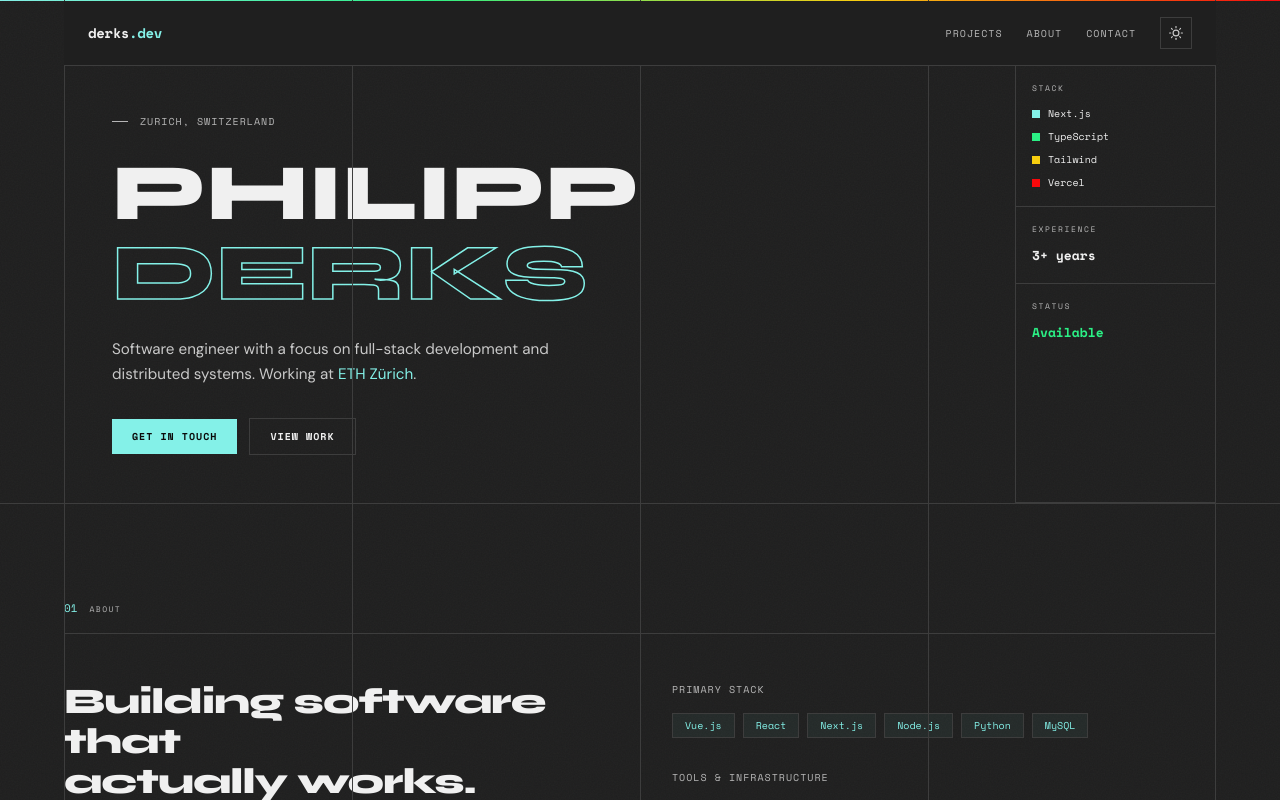
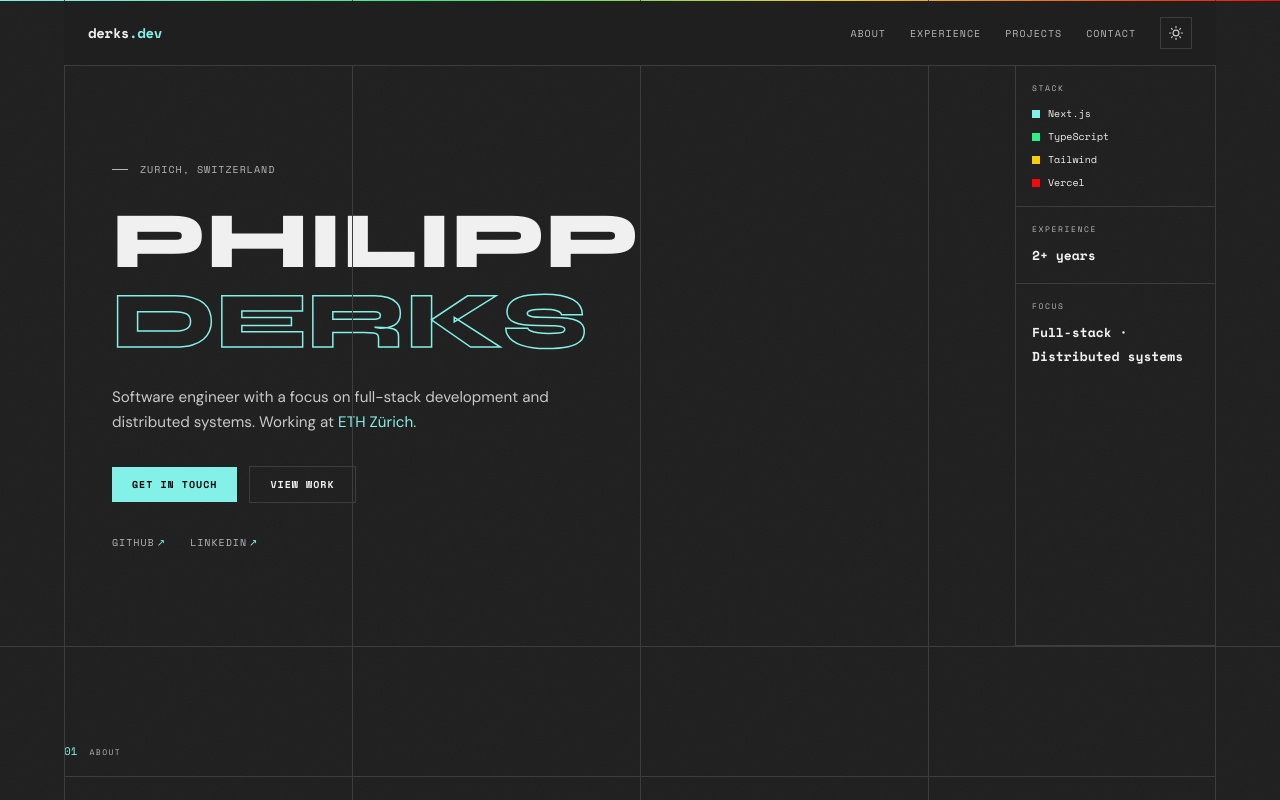
Before and after one commit to philderks/portfolio, a Next.js app: page / in a window 1280 px wide. Shown: the top 800 px of the page. Built offline with nearby package versions, Linux system fonts and the light colour scheme.

Commit message:
Refactor layout and components for improved clarity and responsiveness; update metadata, contact section, experience section, and hero component

```diff
--- a/src/app/layout.tsx
+++ b/src/app/layout.tsx
@@ -25,8 +25,8 @@ const dmSans = DM_Sans({
 });
 
 export const metadata: Metadata = {
-  title: "Philipp Derks",
-  description: "Software engineer portfolio — derks.dev",
+  title: "Philipp Derks | Portfolio",
+  description: "Software engineer portfolio — Philipp Derks",
 };
 
 export default function RootLayout({
@@ -37,7 +37,7 @@ export default function RootLayout({
   return (
     <html
       lang="en"
-      className={`${syne.variable} ${spaceMono.variable} ${dmSans.variable} scroll-smooth`}
+      className={`${syne.variable} ${spaceMono.variable} ${dmSans.variable} scroll-smooth scroll-pt-20`}
       suppressHydrationWarning
     >
       <body>
--- a/src/components/About.tsx
+++ b/src/components/About.tsx
@@ -17,7 +17,10 @@ const secondarySkills = [
 
 export function About() {
   return (
-    <section id="about" className="border-t border-border px-6 py-24">
+    <section
+      id="about"
+      className="scroll-mt-20 border-t border-border px-6 py-24"
+    >
       <div className="mx-auto max-w-6xl">
         <div className="flex items-baseline gap-3 border-b border-border pb-4 mb-12">
           <span className="font-mono text-[11px] text-cyan">01</span>
--- a/src/components/ContactSection.tsx
+++ b/src/components/ContactSection.tsx
@@ -1,21 +1,12 @@
+import { socialProfileLinks } from "@/data/social-links";
+
 const links = [
-  {
-    label: "GitHub",
-    href: "https://github.com/philderks",
-    ariaLabel: "GitHub profile",
-    external: true,
-  },
-  {
-    label: "LinkedIn",
-    href: "https://linkedin.com/in/philderks",
-    ariaLabel: "LinkedIn profile",
-    external: true,
-  },
+  ...socialProfileLinks.map((link) => ({ ...link, external: true as const })),
   {
     label: "hello@derks.dev",
     href: "mailto:hello@derks.dev",
     ariaLabel: "Send email",
-    external: false,
+    external: false as const,
   },
 ];
 
@@ -24,8 +15,9 @@ export function ContactSection() {
 
   return (
     <footer
+      id="contact"
       aria-label="Contact"
-      className="relative border-t border-border overflow-hidden"
+      className="relative border-t border-border overflow-hidden scroll-mt-20"
     >
       {/* Contact area */}
       <div className="relative mx-auto max-w-6xl px-6 py-16">
--- a/src/components/Footer.tsx
+++ b/src/components/Footer.tsx
@@ -4,7 +4,7 @@ export function Footer() {
   return (
     <footer className="border-t border-border px-6 py-8">
       <div className="mx-auto flex max-w-6xl items-center justify-between text-xs text-muted">
-        <span>&copy; {currentYear} derks.dev</span>
+        <span>&copy; {currentYear} Philipp Derks</span>
         <span>Zurich, CH</span>
       </div>
     </footer>
--- a/src/components/Hero.tsx
+++ b/src/components/Hero.tsx
@@ -1,3 +1,7 @@
+import experienceData from "@/data/experience.json";
+import { socialProfileLinks } from "@/data/social-links";
+import { formatCareerTenure, type ExperienceEntry } from "@/lib/experience";
+
 const stackItems = [
   { label: "Next.js", color: "var(--color-cyan)" },
   { label: "TypeScript", color: "var(--color-green)" },
@@ -6,12 +10,16 @@ const stackItems = [
 ];
 
 export function Hero() {
+  const experienceLabel = formatCareerTenure(
+    experienceData as ExperienceEntry[],
+  );
+
   return (
     <section className="mx-auto max-w-6xl">
       {/* Two-column hero */}
-      <div className="grid md:grid-cols-[1fr_200px]">
+      <div className="grid min-h-[70vh] md:grid-cols-[1fr_200px] md:min-h-[72vh]">
         {/* Left column */}
-        <div className="flex flex-col justify-center border-b border-border p-8 md:border-b-0 md:border-r md:p-12">
+        <div className="flex flex-col justify-center border-b border-border px-8 py-16 md:border-b-0 md:border-r md:px-12 md:py-24">
           <div className="mb-6 flex items-center gap-3">
             <span className="block h-px w-4 bg-muted" />
             <span className="font-mono text-[10px] uppercase tracking-widest text-muted">
@@ -47,6 +55,25 @@ export function Hero() {
               View work
             </a>
           </div>
+
+          <nav
+            className="mt-8 flex flex-wrap gap-x-6 gap-y-2"
+            aria-label="Social profiles"
+          >
+            {socialProfileLinks.map((link) => (
+              <a
+                key={link.href}
+                href={link.href}
+                aria-label={link.ariaLabel}
+                target="_blank"
+                rel="noopener noreferrer"
+                className="font-mono text-[10px] uppercase tracking-widest text-muted transition-colors hover:text-cyan"
+              >
+                {link.label}
+                <span className="ml-0.5 text-cyan">&#8599;</span>
+              </a>
+            ))}
+          </nav>
         </div>
 
         {/* Right sidebar */}
@@ -74,15 +101,19 @@ export function Hero() {
             <span className="mb-2 block font-mono text-[8px] uppercase tracking-[0.2em] text-muted">
               Experience
             </span>
-            <span className="font-mono text-[13px] font-bold text-fg">3+ years</span>
+            <span className="font-mono text-[13px] font-bold text-fg">
+              {experienceLabel}
+            </span>
           </div>
 
-          {/* Status block */}
+          {/* Focus block */}
           <div className="p-4">
             <span className="mb-2 block font-mono text-[8px] uppercase tracking-[0.2em] text-muted">
-              Status
+              Focus
             </span>
-            <span className="font-mono text-[13px] font-bold text-green">Available</span>
+            <span className="font-mono text-[13px] font-bold leading-snug text-fg">
+              Full-stack · Distributed systems
+            </span>
           </div>
         </div>
       </div>
--- a/src/components/Navbar.tsx
+++ b/src/components/Navbar.tsx
@@ -4,8 +4,9 @@ import { useEffect, useState } from "react";
 import { ThemeToggle } from "./ThemeToggle";
 
 const navLinks = [
+  { label: "About", href: "#about" },
+  { label: "Experience", href: "#experience" },
   { label: "Projects", href: "#projects" },
-  { label: "About", href: "#about" },
   { label: "Contact", href: "#contact" },
 ];
 
@@ -25,16 +26,22 @@ export function Navbar() {
         scrolled ? "bg-bg/80 backdrop-blur-md" : "bg-bg"
       }`}
     >
-      <a href="#" className="font-mono text-sm font-bold tracking-tight text-fg">
+      <a
+        href="#"
+        className="shrink-0 font-mono text-sm font-bold tracking-tight text-fg"
+      >
         derks<span className="text-cyan">.dev</span>
       </a>
-      <div className="flex items-center gap-6">
-        <nav className="hidden items-center gap-6 sm:flex">
+      <div className="flex min-w-0 flex-1 items-center justify-end gap-3 sm:gap-6">
+        <nav
+          className="flex max-w-full flex-wrap items-center justify-end gap-x-2.5 gap-y-1 sm:gap-x-6 sm:gap-y-0"
+          aria-label="Page sections"
+        >
           {navLinks.map((link) => (
             <a
               key={link.href}
               href={link.href}
-              className="font-mono text-[10px] uppercase tracking-widest text-muted transition-colors hover:text-fg"
+              className="font-mono text-[9px] uppercase tracking-wide text-muted transition-colors hover:text-fg sm:text-[10px] sm:tracking-widest"
             >
               {link.label}
             </a>
--- a/src/components/ProjectsSection.tsx
+++ b/src/components/ProjectsSection.tsx
@@ -16,7 +16,7 @@ export function ProjectsSection({ repos }: { repos: PinnedRepo[] }) {
     <section
       id="projects"
       aria-label="Projects"
-      className="relative border-t border-border px-6 py-24 overflow-hidden"
+      className="relative scroll-mt-20 border-t border-border px-6 py-24 overflow-hidden"
     >
       <div className="relative mx-auto max-w-6xl">
         <div className="flex items-baseline gap-3 border-b border-border pb-4 mb-12">
--- a/src/data/experience.json
+++ b/src/data/experience.json
@@ -5,6 +5,8 @@
     "type": "Azubi",
     "period": "Aug 2025 — Present",
     "present": true,
+    "start": "2025-08-01",
+    "end": null,
     "location": "Zürich, Switzerland",
     "description": "Full-stack development in a fast-paced startup environment at ETH Zürich.",
     "tags": ["Python", "Customerservice"]
@@ -15,6 +17,8 @@
     "type": "Azubi",
     "period": "Aug 2023 — Present",
     "present": true,
+    "start": "2023-08-01",
+    "end": null,
     "location": "Zürich, Switzerland",
     "description": "Core apprenticeship in software development. Building practical applications across the full stack.",
     "tags": ["Vue.js", "Spring Framework"]
--- /dev/null
+++ b/src/data/social-links.ts
@@ -0,0 +1,12 @@
+export const socialProfileLinks = [
+  {
+    label: "GitHub",
+    href: "https://github.com/philderks",
+    ariaLabel: "GitHub profile",
+  },
+  {
+    label: "LinkedIn",
+    href: "https://linkedin.com/in/philderks",
+    ariaLabel: "LinkedIn profile",
+  },
+] as const;
--- /dev/null
+++ b/src/lib/experience.ts
@@ -0,0 +1,46 @@
+export type ExperienceEntry = {
+  role: string;
+  company: string;
+  type: string;
+  period: string;
+  present: boolean;
+  start: string;
+  end: string | null;
+  location: string;
+  description: string;
+  tags: string[];
+};
+
+/** Full calendar years completed between two dates (same idea as "age"). */
+function completedYearsBetween(from: Date, to: Date): number {
+  let years = to.getFullYear() - from.getFullYear();
+  const monthDiff = to.getMonth() - from.getMonth();
+  if (monthDiff < 0 || (monthDiff === 0 && to.getDate() < from.getDate())) {
+    years -= 1;
+  }
+  return years;
+}
+
+/**
+ * Years from the earliest role start to `asOf` (defaults to now).
+ * Overlapping roles are not double-counted.
+ */
+export function careerCompletedYears(
+  entries: ExperienceEntry[],
+  asOf: Date = new Date(),
+): number {
+  if (entries.length === 0) return 0;
+  const starts = entries.map((e) => new Date(`${e.start}T12:00:00`));
+  const earliest = new Date(Math.min(...starts.map((d) => d.getTime())));
+  return Math.max(0, completedYearsBetween(earliest, asOf));
+}
+
+export function formatCareerTenure(entries: ExperienceEntry[], asOf?: Date): string {
+  const years = careerCompletedYears(entries, asOf);
+  if (years < 1) return "< 1 year";
+  return `${years}+ years`;
+}
+
+export function startYear(isoDate: string): string {
+  return isoDate.slice(0, 4);
+}
```
Also changed, not shown: src/components/ExperienceSection.tsx (+4 -19 lines).
